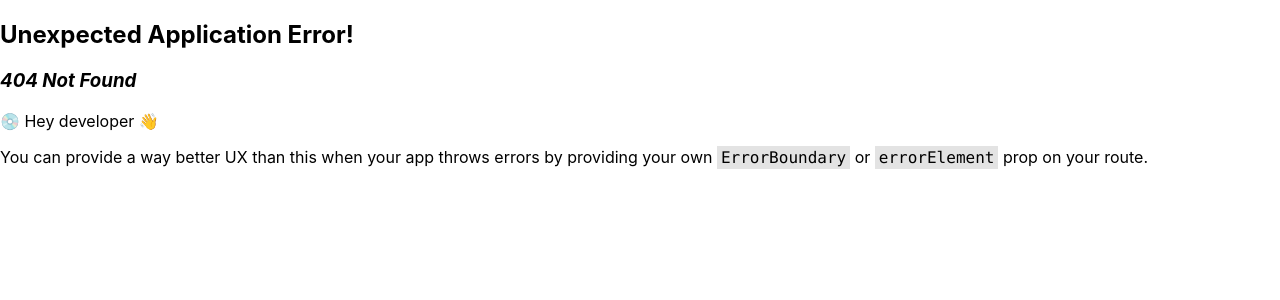
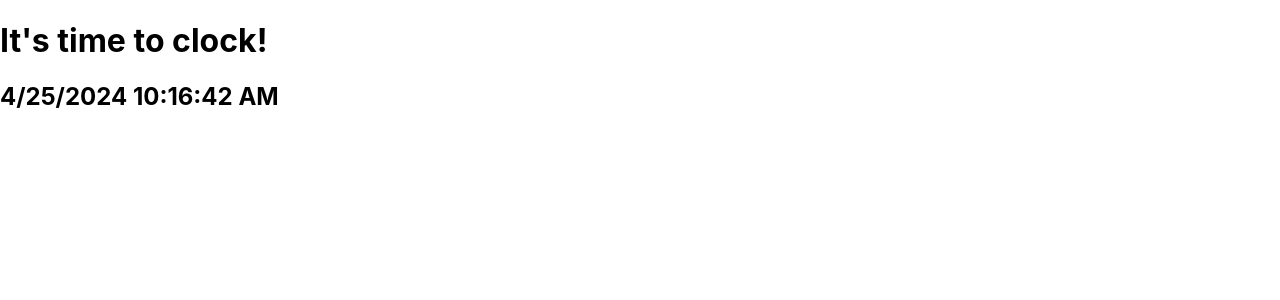
Before and after one commit to WholeWhales/react-relearn, a React (Create React App) app: page /clock in a window 1280 px wide. Before the commit this address had no page. Shown: the top 300 px of the page. Built offline with nearby package versions, Linux system fonts and the light colour scheme.

Commit message:
feature: react demos clock

```diff
--- a/src/constants/index.js
+++ b/src/constants/index.js
@@ -1,3 +1,7 @@
+import App from "../App";
+import {Clock, InputList, TabSelector} from "../demos";
+import React from "react";
+
 const demos_link = [{
     id: 'tabselector',
     label: 'TabSelector',
@@ -6,8 +10,27 @@ const demos_link = [{
     id: 'inputlist',
     label: 'InputList',
     value: '/inputlist'
+}, {
+    id: 'clock',
+    label: 'Clock',
+    value: '/clock'
+}];
+
+const demos_browser_router_list = [{
+    path: '/',
+    element: <App />
+}, {
+    path: '/tabselector',
+    element: <TabSelector />
+}, {
+    path: '/inputlist',
+    element: <InputList />
+}, {
+    path: '/clock',
+    element: <Clock />
 }];
 
 export {
-    demos_link
+    demos_link,
+    demos_browser_router_list
 };
--- /dev/null
+++ b/src/demos/Clock/index.js
@@ -0,0 +1,46 @@
+import {PureComponent} from 'react';
+
+class Clock extends PureComponent {
+    constructor(props) {
+        console.log('Component constructor!');
+        super(props);
+        this.timer = null;
+    }
+
+    state = {
+        date: new Date(),
+    };
+
+    componentDidMount() {
+        console.log('Component did mount!');
+        this.timer = setInterval(() => {
+            this.setState({
+                date: new Date()
+            });
+        }, 1000);
+    }
+
+    componentDidUpdate() {
+        console.log('Component did update!');
+    }
+
+    componentWillUnmount() {
+        console.log('Component will unmount!');
+        clearInterval(this.timer);
+        this.timer = null;
+    }
+
+    render() {
+        const {date}  = this.state;
+        return <>
+            <h1>
+                It's time to clock!
+            </h1>
+            <h2>
+                {date.toLocaleDateString()} {date.toLocaleTimeString()}
+            </h2>
+        </>;
+    }
+}
+
+export default Clock;
--- a/src/demos/index.js
+++ b/src/demos/index.js
@@ -1,2 +1,3 @@
 export {default as TabSelector} from './TabSelector';
 export {default as InputList} from './InputList';
+export {default as Clock} from './Clock';
```
Also changed, not shown: src/index.js (+5 -15 lines).
